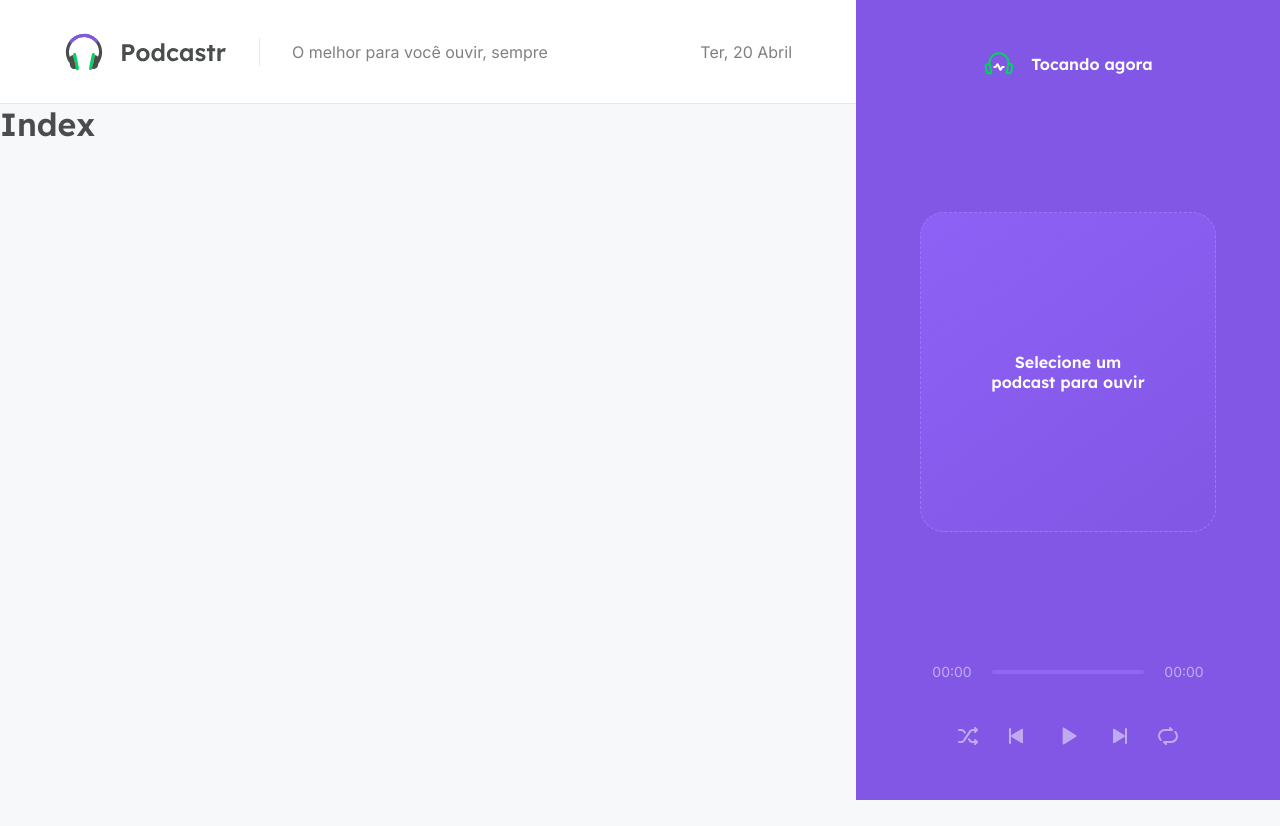
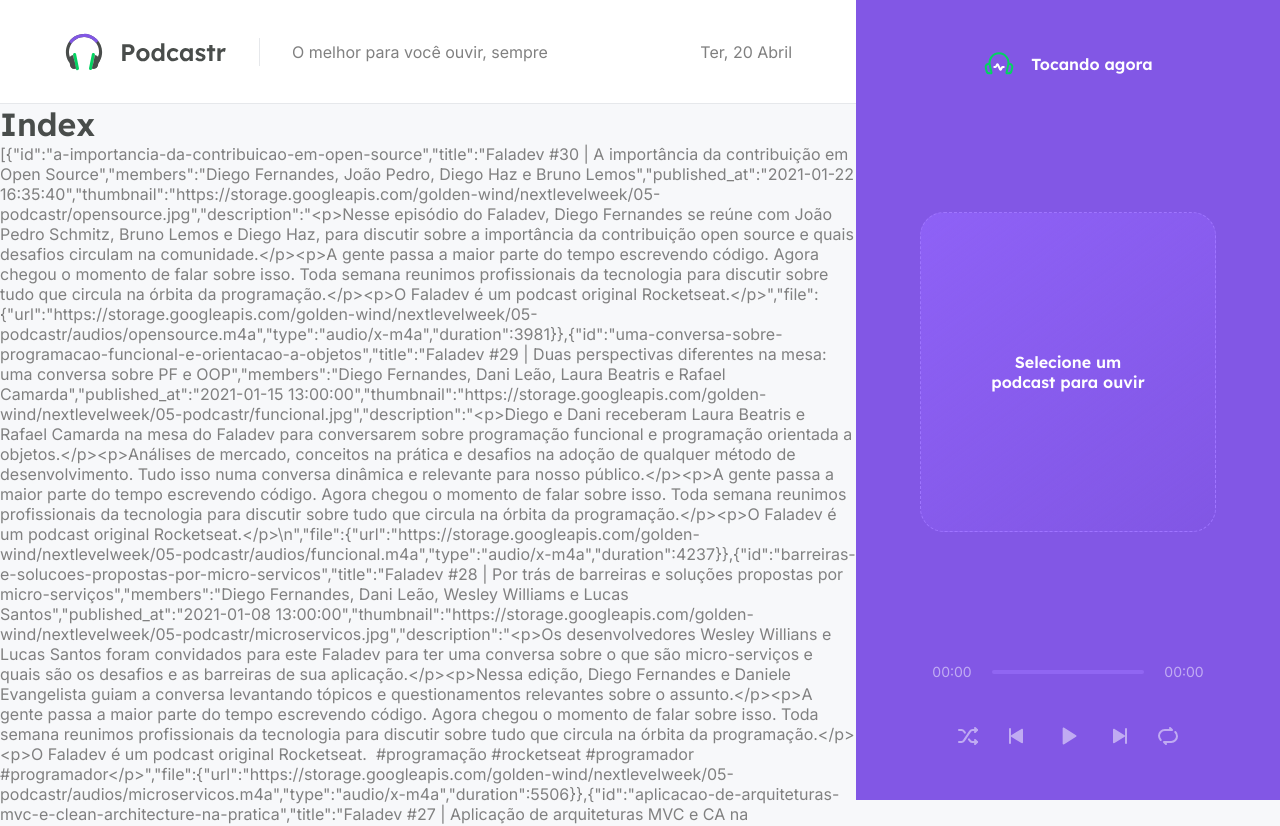
Before and after one commit to MarioLeandro/podcastr, a Next.js app: page / in a window 1280 px wide. Shown: the top 826 px of the page. Before the commit the page ends 800 px from the top, so only its background shows below. Built offline with nearby package versions, Linux system fonts and the light colour scheme; data requests are answered from the project's data file.

Commit message:
feat: get API

```diff
--- a/src/pages/index.tsx
+++ b/src/pages/index.tsx
@@ -1,6 +1,21 @@
 
-export default function Home() {
+export default function Home(props) {
   return (
-    <h1>Index</h1>
+    <div>
+      <h1>Index</h1>
+      <p>{JSON.stringify(props.episodes)}</p>
+    </div>
   )
 }
+
+export async function getStaticProps() {
+  const response = await fetch('http://localhost:3333/episodes')
+  const data = await response.json()
+
+  return {
+    props: {
+      episodes: data,
+    },
+    revalidate: 60 * 60 * 8,
+  }
+}
```
